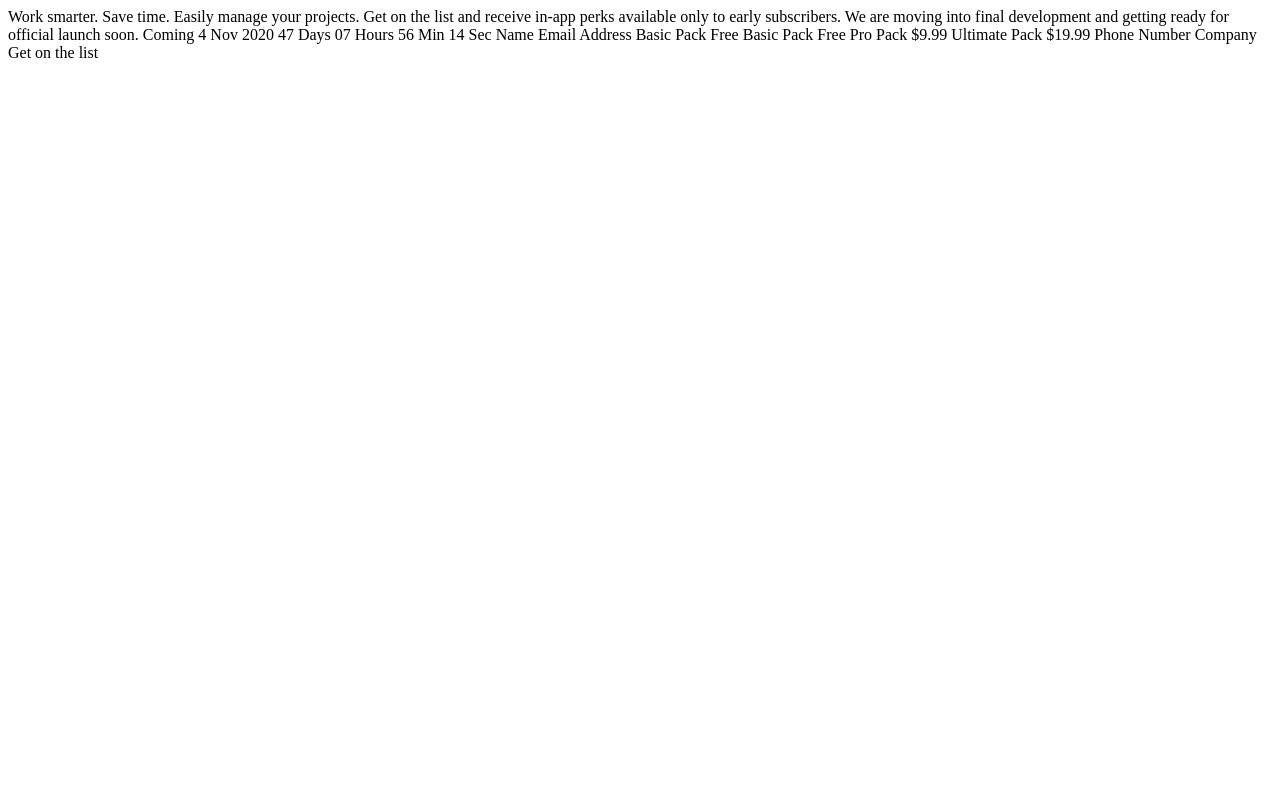
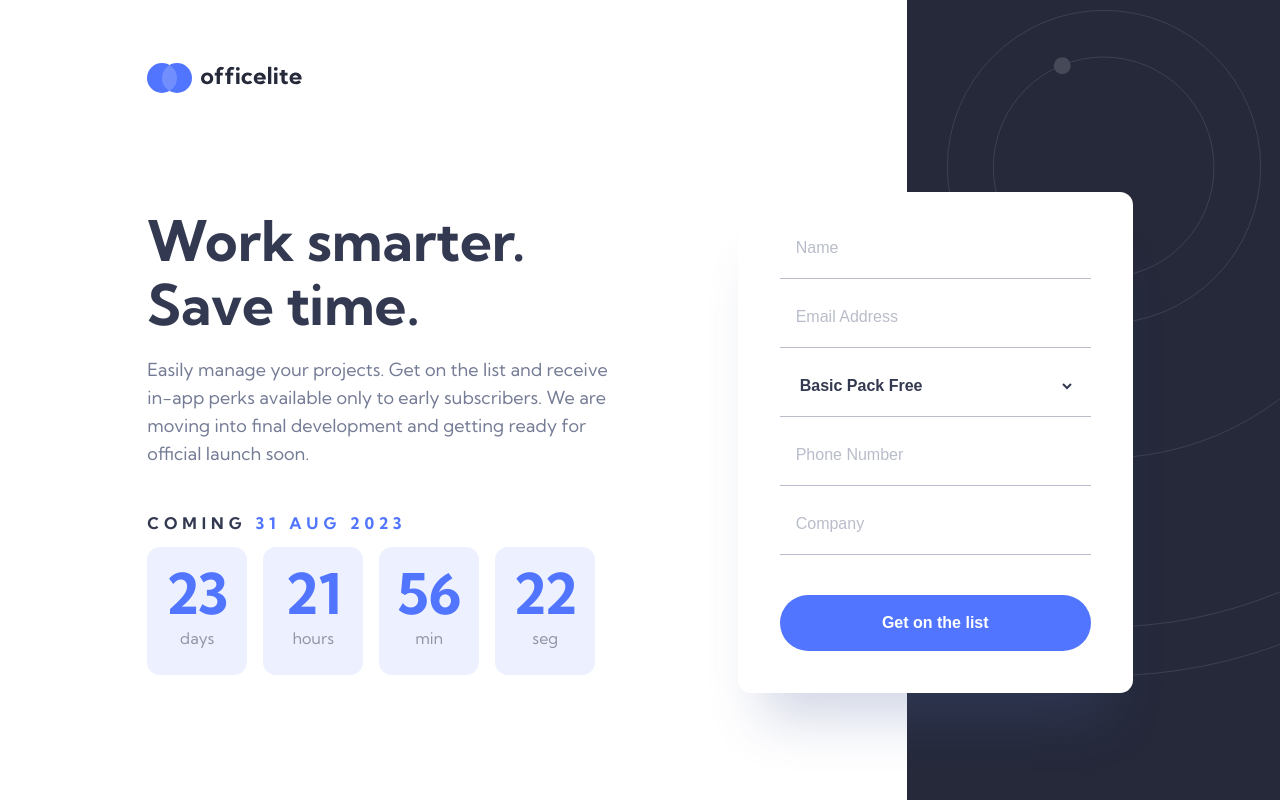
Before and after one commit to HugoSJuarez/Officelite_Coming_Soon_Site, a plain HTML site: page src/sign-up.html in a window 1280 px wide. Drawn offline with Linux system fonts and the light colour scheme.

Commit message:
added and styled sign up page for desktop

```diff
--- /dev/null
+++ b/src/css/global.css
@@ -0,0 +1,153 @@
+@import url('https://fonts.googleapis.com/css2?family=Kumbh+Sans:wght@400;700&display=swap');
+
+:root {
+    --font-heading-color: #333950;
+    --font-paragraph-color: #747B95;
+    --btn1-color-idle: #5175ff;
+    --btn1-color-hover: #829cff;
+    --btn2-color-idle: rgba(81, 117, 255, 0.1526);
+    --btn2-color-hover: rgba(81, 117, 255, 0.25);
+    --btn3-color-idle: #fff;
+
+    --space-between-window: 23%;
+}
+
+*, *::after, *::before {
+    margin: 0;
+    padding: 0;
+    box-sizing: border-box;
+}
+
+html,body {
+    overflow-x: hidden;
+}
+
+body {
+    width: 100%;
+    font-family: 'Kumbh Sans', sans-serif;
+}
+/* Buttons */
+.btn {
+    width: 171px;
+    height: 56px;
+
+    border: none;
+    border-radius: 28px;
+    font-size: 16px;
+    font-weight: bold;
+    line-height: 28px;
+}
+
+.btn1 {
+    color: white;
+    background-color: var(--btn1-color-idle);
+}
+
+.btn1:hover {
+    background-color: var(--btn1-color-hover);
+    cursor: pointer;
+}
+
+.btn2 {
+    color: var(--btn1-color-idle);
+    background-color: var(--btn2-color-idle);
+}
+
+.btn2:hover {
+    background-color: var(--btn2-color-hover);
+    cursor: pointer;
+}
+
+.btn3 {
+    color: var(--btn1-color-idle);
+    background-color: var(--btn3-color-idle);
+}
+
+.btn3:hover{
+    color: #829CFF;
+    cursor: pointer;
+}
+
+/* Headings */
+h1, h2, h3 {
+    color: var(--font-heading-color);
+    font-weight: bold;
+}
+
+h1, .price {
+    font-size: 56px;
+    line-height: 64px;
+}
+
+h2 {
+    font-size: 20px;
+    line-height: 28px;
+}
+
+h3 {
+    font-size: 16px;
+    line-height: 48px;
+}
+
+/* Paragraphs */
+p, li, input, select {
+    color: var(--font-paragraph-color);
+    line-height: 28px;
+}
+
+.body1 {
+    font-size: 18px;
+}
+.body2, input, select {
+    font-size: 16px;
+}
+
+/* Count down cards */
+
+#count-down{
+    padding-right: 16px;
+}
+
+#count-down > h2 {
+    color: #fff;
+    font-size: 16px;
+    line-height: 48px;
+    letter-spacing: 5px;
+    text-transform: uppercase;
+
+}
+
+.cards-count-down {
+    display: flex;
+    gap: 16px;
+    align-items: center;
+}
+
+.card-count-down {
+    width: 100px;
+    height: 128px;
+    background-color: #333950;
+    border-radius: 13px;
+    display: flex;
+    flex-flow: column nowrap;
+    justify-content: center;
+    align-items: center;
+}
+
+.number {
+    color: #fff;
+    font-size: 56px;
+    font-weight: bold;
+    line-height: 48px;
+    margin-bottom: 5.8px;
+}
+
+.time {
+    color: rgba(255, 255, 255, 0.5);
+    font-size: 16px;
+    line-height: 28px;
+}
+
+.release-date {
+    color: var(--btn1-color-idle);
+}
--- /dev/null
+++ b/src/css/sign-up.css
@@ -0,0 +1,148 @@
+@import url(global.css);
+
+/* total width page = 1440 * 1024*/
+body {
+    height: 100vh;
+    overflow-y: hidden;
+}
+
+/* Header */
+header {
+    width: calc(100% - var(--space-between-window));
+    height: 30px;
+    margin: 0 auto;
+    margin-top: 7.91vh;
+
+    display: flex;
+    justify-content: flex-start;
+    align-items: center;
+}
+
+/* Background */
+
+.bg-sign-up{
+    width: 29.17%;
+    height: 100%;
+    overflow:hidden;
+
+    position: absolute;
+    background-color: #25293A;
+    top:0;
+    right: 0;
+    z-index: -1;
+}
+
+
+.bg-sign-up-pattern {
+    width: 1440px;
+    aspect-ratio: 1/1;
+    position: absolute;
+    top:-553px;
+    right: -544px;
+}
+
+/* Main*/
+
+main {
+    width: calc(100% - var(--space-between-window));
+    margin: 0 auto;
+    margin-top: 12.3vh;
+
+    display: flex;
+    justify-content: space-between;
+    align-items: center;
+}
+
+/* Text section */
+#text {
+    width: 48.65%;
+}
+
+#text > h1 {
+    margin-bottom: 2.34vh;
+}
+
+#text > p {
+    margin-bottom: 3.91vh;
+}
+
+/* Count down */
+#count-down > h2 {
+    color: var(--font-heading-color);
+}
+
+.card-count-down {
+    background-color: rgba(81, 117, 255, 0.1);
+}
+
+.number {
+    color: #5175ff;
+}
+
+.time {
+    color: rgba(51, 57, 80, 0.5);
+}
+
+/* Sign-up-form */
+#sign-up-form {
+    width: 40.09%;
+    background-color: #fff;
+    border-radius: 13px;
+    box-shadow: 0px 50px 50px -25px rgba(75, 92, 154, 0.2472);
+}
+
+#sign-up-form > form {
+    width: 100%;
+    padding: 42px;
+
+    position: relative;
+    display: flex;
+    flex-flow: column nowrap;
+    align-items: center;
+}
+
+.input-box{
+    display: block;
+    width: 100%;
+    height: 45px;
+
+    border-bottom: 1px solid rgba(116, 123, 149, 0.5);
+    margin-bottom: 24px;
+
+    padding:0 16px;
+    padding-bottom: 16px;
+
+}
+
+.input-box:last-of-type{
+    margin-bottom: 40px;
+}
+
+input, select {
+    color: #333950;
+    width: 100%;
+    height: 28px;
+    border: none;
+}
+
+input::placeholder{
+    color: rgba(116, 123, 149, 0.5);
+}
+
+input:focus{
+    outline: none;
+}
+
+select {
+    font-weight: bold;
+    background: none;
+}
+
+.cost {
+    background-color: red;
+    color: rgba(51, 57, 80, 0.4);
+}
+
+#sign-up-form > form > button {
+    width: 100%;
+}
--- a/src/css/style.css
+++ b/src/css/style.css
@@ -1,108 +1,4 @@
-@import url('https://fonts.googleapis.com/css2?family=Kumbh+Sans:wght@400;700&display=swap');
-
-:root {
-    --font-heading-color: #333950;
-    --font-paragraph-color: #747B95;
-    --btn1-color-idle: #5175ff;
-    --btn1-color-hover: #829cff;
-    --btn2-color-idle: rgba(81, 117, 255, 0.1526);
-    --btn2-color-hover: rgba(81, 117, 255, 0.25);
-    --btn3-color-idle: #fff;
-
-    --space-between-window: 23%;
-}
-
-*, *::after, *::before {
-    margin: 0;
-    padding: 0;
-    box-sizing: border-box;
-}
-
-html,body {
-    overflow-x: hidden;
-}
-
-body {
-    width: 100%;
-    font-family: 'Kumbh Sans', sans-serif;
-}
-/* Buttons */
-.btn {
-    width: 171px;
-    height: 56px;
-
-    border: none;
-    border-radius: 28px;
-    font-size: 16px;
-    font-weight: bold;
-    line-height: 28px;
-}
-
-.btn1 {
-    color: white;
-    background-color: var(--btn1-color-idle);
-}
-
-.btn1:hover {
-    background-color: var(--btn1-color-hover);
-    cursor: pointer;
-}
-
-.btn2 {
-    color: var(--btn1-color-idle);
-    background-color: var(--btn2-color-idle);
-}
-
-.btn2:hover {
-    background-color: var(--btn2-color-hover);
-    cursor: pointer;
-}
-
-.btn3 {
-    color: var(--btn1-color-idle);
-    background-color: var(--btn3-color-idle);
-}
-
-.btn3:hover{
-    color: #829CFF;
-    cursor: pointer;
-}
-
-/* Headings */
-h1, h2, h3 {
-    color: var(--font-heading-color);
-    font-weight: bold;
-}
-
-h1, .price {
-    font-size: 56px;
-    line-height: 64px;
-}
-
-h2 {
-    font-size: 20px;
-    line-height: 28px;
-}
-
-h3 {
-    font-size: 16px;
-    line-height: 48px;
-}
-
-/* Paragraphs */
-p, li {
-    color: var(--font-paragraph-color);
-    line-height: 28px;
-}
-
-.body1 {
-    font-size: 18px;
-}
-.body2 {
-    font-size: 16px;
-}
-
-
+@import url(global.css);
 
 /* Header */
 
@@ -268,54 +164,6 @@ footer {
     justify-content: space-between;
     align-items: center;
 
-}
-
-.count-down{
-    padding-right: 16px;
-}
-
-.count-down h2 {
-    color: #fff;
-    font-size: 16px;
-    line-height: 48px;
-    letter-spacing: 5px;
-    text-transform: uppercase;
-
-}
-
-.cards-count-down {
-    display: flex;
-    gap: 16px;
-    align-items: center;
-}
-
-.card-count-down {
-    width: 100px;
-    height: 128px;
-    background-color: #333950;
-    border-radius: 13px;
-    display: flex;
-    flex-flow: column nowrap;
-    justify-content: center;
-    align-items: center;
-}
-
-.number {
-    color: #fff;
-    font-size: 56px;
-    font-weight: bold;
-    line-height: 48px;
-    margin-bottom: 5.8px;
-}
-
-.time {
-    color: rgba(255, 255, 255, 0.5);
-    font-size: 16px;
-    line-height: 28px;
-}
-
-.release-date {
-    color: var(--btn1-color-idle);
 }
 
 /* Tablet */
--- a/src/sign-up.html
+++ b/src/sign-up.html
@@ -1,36 +1,81 @@
 <!DOCTYPE html>
 <html lang="en">
-<head>
-  <meta charset="UTF-8">
-  <meta name="viewport" content="width=device-width, initial-scale=1.0">
+  <head>
+    <meta charset="UTF-8" />
+    <meta name="viewport" content="width=device-width, initial-scale=1.0" />
 
-  <link rel="icon" type="image/png" sizes="32x32" href="./assets/favicon-32x32.png">
+    <link
+      rel="icon"
+      type="image/png"
+      sizes="32x32"
+      href="./assets/favicon-32x32.png"
+    />
 
     <title>Frontend Mentor | Officelite coming soon site</title>
-</head>
-<body>
-  Work smarter. Save time.
-
-  Easily manage your projects. Get on the list and receive in-app perks available only to
-  early subscribers. We are moving into final development and getting ready for official launch soon.
-
-  <!-- If you're choosing to make this date dynamic, set it to 30 days in the future from the moment the visitor views the page -->
-  Coming 4 Nov 2020
-
-  <!-- If you're choosing to make this timer dynamic, have it countdown from the date you set above -->
-  47 Days
-  07 Hours
-  56 Min
-  14 Sec
-
-  Name
-  Email Address
-  Basic Pack Free
-  Basic Pack Free
-  Pro Pack $9.99
-  Ultimate Pack $19.99
-  Phone Number
-  Company
-  Get on the list
-</body>
+    <link rel="stylesheet" href="./css/sign-up.css" />
+  </head>
+  <body>
+    <header>
+      <img class="logo" src="./assets/shared/logo.svg" alt="Officelite Logo" />
+      <div class="bg-sign-up">
+        <img class="bg-sign-up-pattern" src="./assets/sign-up/bg-pattern-side.svg">
+      </div>
+    </header>
+    <main>
+      <section id="text">
+        <h1>Work smarter. Save time.</h1>
+        <p class="body1">
+          Easily manage your projects. Get on the list and receive in-app perks
+          available only to early subscribers. We are moving into final
+          development and getting ready for official launch soon.
+        </p>
+        <div id="count-down">
+          <h2>Coming <span class="release-date">30 Nov 2020</span></h2>
+          <div class="cards-count-down">
+            <div class="card-count-down">
+              <p class="number">30</p>
+              <p class="time days">days</p>
+            </div>
+            <div class="card-count-down">
+              <p class="number">07</p>
+              <p class="time hours">hours</p>
+            </div>
+            <div class="card-count-down">
+              <p class="number">56</p>
+              <p class="time min">min</p>
+            </div>
+            <div class="card-count-down">
+              <p class="number">14</p>
+              <p class="time seg">seg</p>
+            </div>
+          </div>
+        </div>
+      </section>
+      <section id="sign-up-form">
+        <form action="">
+          <div class="input-box">
+            <input type="text" name="name" id="name" placeholder="Name" required>
+          </div>
+          <div class="input-box">
+            <input type="email" name="email" id="email" placeholder="Email Address" required>
+          </div>
+          <div class="input-box">
+            <select name="package" id="package">
+              <option value="basic">Basic Pack <span class="cost">Free</span></option>
+              <option value="basic">Pro Pack <span class="cost">$9.99</span></option>
+              <option value="basic">Ultimate Pack <span class="cost">$19.99</span></option>
+            </select>
+          </div>
+          <div class="input-box">
+            <input type="tel" name="phone" id="phone" placeholder="Phone Number" required>
+          </div>
+          <div class="input-box">
+            <input type="text" name="company" id="company" placeholder="Company" required>
+          </div>
+          <button class="btn btn1" type="submit">Get on the list</button>
+        </form>
+      </section>
+    </main>
+    <script src="js/release-date.js"></script>
+  </body>
 </html>
```
Also changed, not shown: src/index.html (+3 -3 lines).
